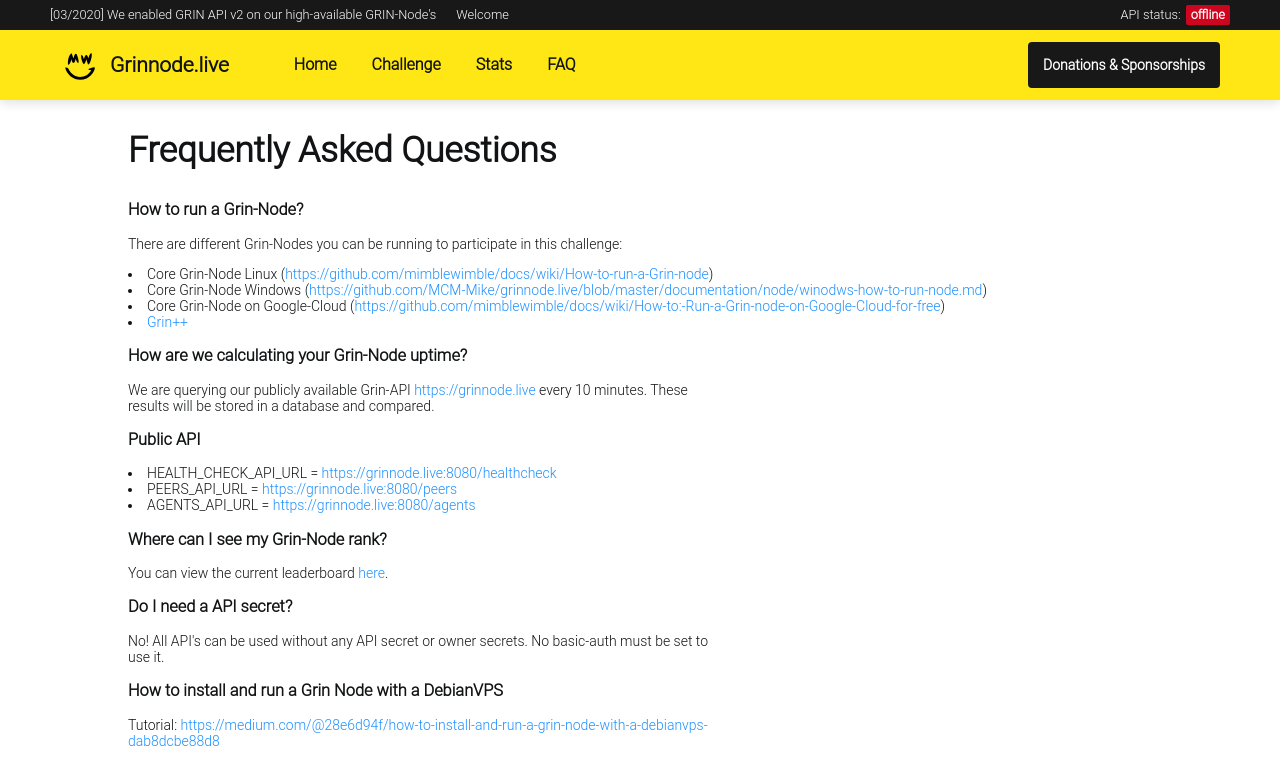
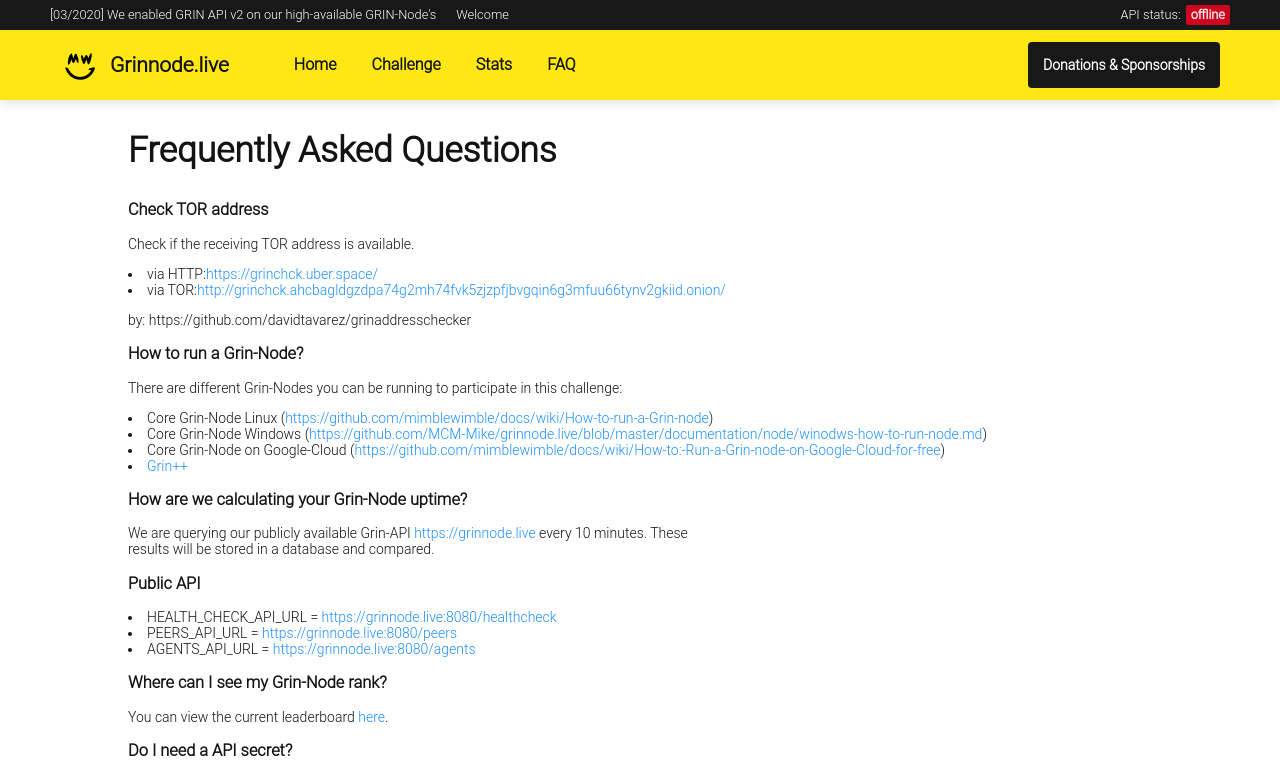
Before and after one commit to Grinnode-live/grinnode-live-frontend, a Vue app: page /faq in a window 1280 px wide. Shown: the top 765 px of the page. Built offline with nearby package versions, Linux system fonts and the light colour scheme; no server answers.

Commit message:
add Tor address check

```diff
--- a/src/views/FAQ.vue
+++ b/src/views/FAQ.vue
@@ -5,7 +5,16 @@
                 <div class="container home_container">
                     <h2 class="container_header">Frequently Asked Questions</h2>
 
-                    <h3>How to run a Grin-Node?</h3>
+                   <h3>Check TOR address  </h3>
+		    <p>Check if the receiving TOR address is available. </p>
+			<ul>
+					<li>via HTTP:<a href="https://grinchck.uber.space">https://grinchck.uber.space/ </a> </li>
+				 <li>via TOR:<a href="http://grinchck.ahcbagldgzdpa74g2mh74fvk5zjzpfjbvgqin6g3mfuu66tynv2gkiid.onion/">http://grinchck.ahcbagldgzdpa74g2mh74fvk5zjzpfjbvgqin6g3mfuu66tynv2gkiid.onion/</a>     </li>
+			</ul>
+
+		    <p>by: https://github.com/davidtavarez/grinaddresschecker</p>
+
+		     <h3>How to run a Grin-Node?</h3>
                     <p>
                         There are different Grin-Nodes you can be running to participate in this challenge:
                     </p>
```
